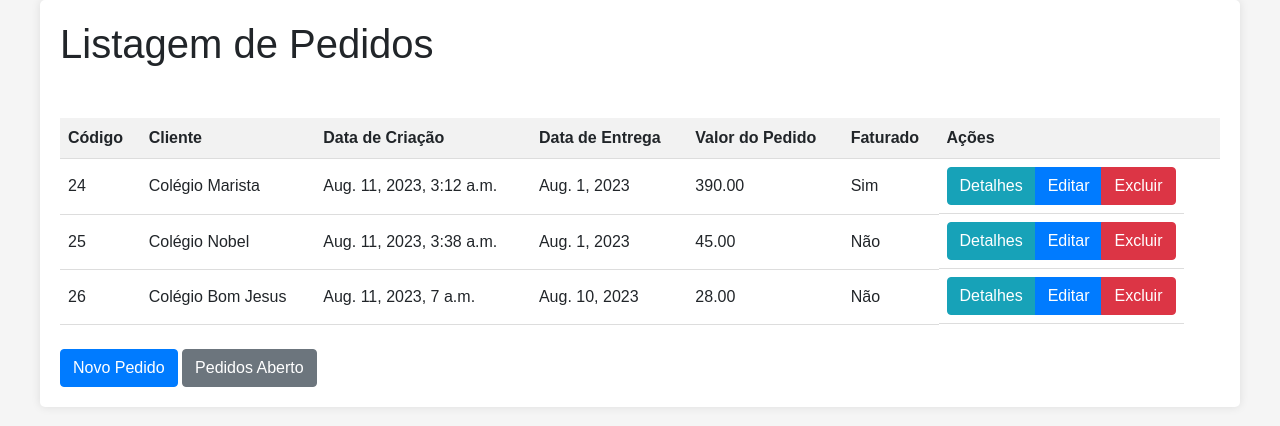
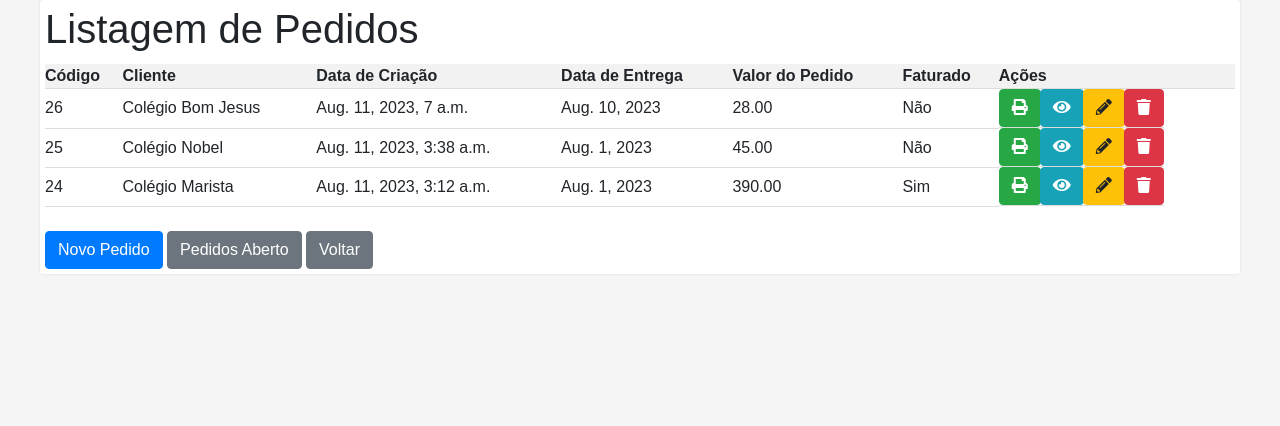
Before and after one commit to zucajunior/lecoq, a Django app: page /pedidos/ in a window 1280 px wide. Shown: the top 426 px of the page. Run offline with Django 4.2, Linux system fonts and the light colour scheme; data comes from the database, SQL or seed files in the repository; some libraries are stand-ins or nearby versions.

Commit message:
atualizando QUARTA 12:10

```diff
--- a/lecoq2/templates/listar_pedidos.html
+++ b/lecoq2/templates/listar_pedidos.html
@@ -1,8 +1,10 @@
 <!DOCTYPE html>
 <html>
 <head>
+    <link rel="stylesheet" href="https://cdnjs.cloudflare.com/ajax/libs/font-awesome/5.15.3/css/all.min.css">
     <title>Listagem de Pedidos</title>
     <link rel="stylesheet" href="https://stackpath.bootstrapcdn.com/bootstrap/4.5.2/css/bootstrap.min.css">
+    <script src="https://code.jquery.com/jquery-3.6.0.min.js"></script>
     <style>
         /* Estilos personalizados aqui */
         body {
@@ -12,19 +14,28 @@
         .container {
             max-width: 1200px;
             margin: 0 auto;
-            padding: 20px;
+            padding: 5px;
             background-color: #fff;
-            border-radius: 5px;
-            box-shadow: 0px 0px 10px rgba(0, 0, 0, 0.1);
+            border-radius: 3px;
+            box-shadow: 0px 0px 3px rgba(0, 0, 0, 0.1);
         }
         /* Estilos para a tabela */
+        .table-container {
+            position: relative;
+            overflow: auto;
+        }
+        .fixed-header {
+            position: absolute;
+            top: 0;
+            display: none;
+        }
         table {
             width: 100%;
             border-collapse: collapse;
-            margin-top: 50px;
+            margin-top: 3px;
         }
         th, td {
-            padding: 8px;
+            padding: 0px;
             text-align: left;
             border-bottom: 1px solid #ddd;
         }
@@ -40,35 +51,66 @@
         .btn-group {
             margin-right: 3px;
         }
-        /* Estilo personalizado para a tabela de pedidos */
-        .table-pedidos {
-            width: 100%;
-            border-collapse: collapse;
-            margin-top: 50px;
-        }
-        .table-pedidos th, .table-pedidos td {
-            padding: 8px;
-            text-align: left;
-            border-bottom: 1px solid #ddd;
-        }
-        .table-pedidos th {
-            background-color: #f2f2f2;
-        }
-        .nome-cell {
-            max-width: 250px;
-            white-space: nowrap;
-            overflow: hidden;
-            text-overflow: ellipsis;
-        }
-        .btn-group {
-            margin-right: 3px;
+         .transparent-bg {
+            background-color: transparent;
+            border: none;
+            padding: 0;
         }
     </style>
 </head>
 <body>
     <div class="container">
         <h1>Listagem de Pedidos</h1>
+        <div class="table-container">
             <table class="table-pedidos">
+                <thead>
+                    <tr>
+                        <th class="sortable">Código</th>
+                        <th class="sortable">Cliente</th>
+                        <th class="sortable">Data de Criação</th>
+                        <th class="sortable">Data de Entrega</th>
+                        <th class="sortable">Valor do Pedido</th>
+                        <th>Faturado</th>
+                        <th>Ações</th>
+                    </tr>
+                </thead>
+                <tbody>
+                    {% for pedido in pedidos %}
+                        <tr>
+                            <td>{{ pedido.codigo }}</td>
+                            <td class="nome-cell">{{ pedido.cod_cliente.nome }}</td>
+                            <td>{{ pedido.data_criacao }}</td>
+                            <td>{{ pedido.data_entrega }}</td>
+                            <td>{{ pedido.valor }}</td>
+                            <td>{% if pedido.faturado %} Sim {% else %} Não {% endif %}</td>
+                            <td class="btn-group">
+                                <a href="{% url 'imprimir_pedido' pedido.codigo %}" class="btn btn-info transparent-bg">
+                                    <button type="button" class="btn btn-success ">
+                                        <i class="fas fa-print"></i>
+                                    </button>
+                                </a>
+                                <a href="{% url 'detalhes_pedido' pedido.codigo %}" class="btn btn-info transparent-bg">
+                                    <button type="button" class="btn btn-info ">
+                                        <i class="fas fa-eye"></i>
+                                    </button>
+                                </a>
+                                <a href="{% url 'editar_pedido' pedido.codigo %}" class="btn btn-primary transparent-bg">
+                                    <button type="button" class="btn btn-warning ">
+                                        <i class="fas fa-pencil-alt"></i>
+                                    </button>
+                                </a>
+                                <a href="{% url 'excluir_pedido' pedido.codigo %}" class="btn btn-danger transparent-bg">
+                                    <button type="button" class="btn btn-danger ">
+                                        <i class="fas fa-trash"></i>
+                                    </button>
+                                </a>
+                            </td>
+                        </tr>
+                    {% endfor %}
+                </tbody>
+            </table>
+            <table class="table-pedidos fixed-header">
+                <thead>
                     <tr>
                         <th>Código</th>
                         <th>Cliente</th>
@@ -78,25 +120,45 @@
                         <th>Faturado</th>
                         <th>Ações</th>
                     </tr>
-            {% for pedido in pedidos %}
-                <tr>
-                    <td>{{ pedido.codigo }}</td>
-                    <td class="nome-cell">{{ pedido.cod_cliente.nome }}</td>
-                    <td>{{ pedido.data_criacao }}</td>
-                    <td>{{ pedido.data_entrega }}</td>
-                    <td>{{ pedido.valor }}</td>
-                    <td>{% if pedido.faturado %} Sim {% else %} Não {% endif %}</td>
-                    <td class="btn-group">
-                        <a href="{% url 'detalhes_pedido' pedido.codigo %}" class="btn btn-info">Detalhes</a>
-                        <a href="{% url 'editar_pedido' pedido.codigo %}" class="btn btn-primary">Editar</a>
-                        <a href="{% url 'excluir_pedido' pedido.codigo %}" class="btn btn-danger">Excluir</a>
-                    </td>
-                </tr>
-            {% endfor %}
+                </thead>
             </table>
+        </div>
         <br>
         <a href="{% url 'cadastrar_pedido' %}" class="btn btn-primary">Novo Pedido</a>
         <a href="{% url 'pedidos_aberto' %}" class="btn btn-secondary">Pedidos Aberto</a>
+        <button class="btn btn-secondary" onclick="goBack()">Voltar</
+
     </div>
+    <script>
+        function goBack() {
+            window.history.back();
+        }
+
+        $(document).ready(function() {
+            $(".sortable").click(function() {
+                const table = $(this).parents("table").eq(0);
+                const rows = table.find("tbody tr").toArray().sort(compareRows($(this).index()));
+                this.asc = !this.asc;
+                if (!this.asc) {
+                    rows.reverse();
+                }
+                for (let i = 0; i < rows.length; i++) {
+                    table.find("tbody").append(rows[i]);
+                }
+            });
+
+            function compareRows(index) {
+                return function(a, b) {
+                    const valA = getCellValue(a, index);
+                    const valB = getCellValue(b, index);
+                    return $.isNumeric(valA) && $.isNumeric(valB) ? valA - valB : valA.toString().localeCompare(valB);
+                };
+            }
+
+            function getCellValue(row, index) {
+                return $(row).children("td").eq(index).text();
+            }
+        });
+    </script>
 </body>
 </html>
--- a/lecoq2/views.py
+++ b/lecoq2/views.py
@@ -1,13 +1,124 @@
 from django.shortcuts import render, redirect, get_object_or_404
-
 from .models import Cliente, Produto, ItemIngrediente, ItemTabelaNutricional, \
     TabelaNutricionalProduto, Ingrediente, ItensPedido, Pedido
 from .forms import ClienteForm, ProdutoForm, PedidoForm, ItemTabelaNutricionalForm, \
     ItemIngredienteForm, TabelaNutricionalProdutoForm, ItemPedidoForm
-from django.shortcuts import render, get_object_or_404
 from django.http import HttpResponse
-from .models import Pedido
 from .utils import gerar_pdf_pedido  # Importe a função para gerar o PDF
+from django.http import JsonResponse
+
+
+def home(request):
+    return render(request, 'index.html')
+
+
+
+
+def editar_cliente(request, cliente_id):
+    cliente = get_object_or_404(Cliente, pk=cliente_id)
+
+    if request.method == 'POST':
+        form = ClienteForm(request.POST, instance=cliente)
+        if form.is_valid():
+            form.save()
+            return redirect('listar_clientes')
+    else:
+        form = ClienteForm(instance=cliente)
+
+    return render(request, 'editar_cliente.html', {'form': form})
+
+def excluir_cliente(request, cliente_id):
+    cliente = get_object_or_404(Cliente, pk=cliente_id)
+
+    if request.method == 'POST':
+        cliente.delete()
+        return redirect('listar_clientes')
+
+    return render(request, 'excluir_cliente.html', {'cliente': cliente})
+
+def detalhes_cliente(request, cliente_id):
+    cliente = Cliente.objects.get(pk=cliente_id)
+    return render(request, 'detalhes_cliente.html', {'cliente': cliente})
+
+def listar_clientes(request):
+    clientes = Cliente.objects.all().order_by('nome')
+    return render(request, 'listar_clientes.html', {'clientes': clientes})
+
+def cadastrar_cliente(request):
+    if request.method == 'POST':
+        form = ClienteForm(request.POST)
+        if form.is_valid():
+            form.save()
+            return redirect('listar_clientes')
+    else:
+        form = ClienteForm()
+    return render(request, 'cadastro_cliente.html', {'form': form})
+
+
+
+
+
+""" P R O D U T O S   ***   P R O D U T O S   ***   P R O D U T O S   ***   """
+
+
+def excluir_produto(request, produto_id):
+    produto = get_object_or_404(Produto, pk=produto_id)
+
+    if request.method == 'POST':
+        produto.delete()
+        return redirect('listar_produtos')
+
+    return render(request, 'excluir_produto.html', {'produto': produto})
+
+def editar_produto(request, produto_id):
+    produto = get_object_or_404(Produto, pk=produto_id)
+
+    if request.method == 'POST':
+        form = ProdutoForm(request.POST, instance=produto)
+        if form.is_valid():
+            form.save()
+            return redirect('listar_produtos')
+    else:
+        form = ProdutoForm(instance=produto)
+
+    return render(request, 'editar_produto.html', {'form': form})
+
+def cadastrar_produto(request):
+    if request.method == 'POST':
+        form = ProdutoForm(request.POST)
+        if form.is_valid():
+            form.save()
+            return redirect('listar_produtos')  # Redirecionar para a lista de produtos após o cadastro
+    else:
+        form = ProdutoForm()
+    return render(request, 'cadastrar_produto.html', {'form': form})
+
+def detalhes_produto(request, produto_id):
+    produto = get_object_or_404(Produto, pk=produto_id)
+    return render(request, 'detalhes_produto.html', {'produto': produto})
+
+def listar_produtos(request):
+    produtos = Produto.objects.all().order_by('nome')
+    return render(request, 'listar_produtos.html', {'produtos': produtos})
+
+
+
+
+
+
+def listar_ingredientes(request):
+    ingredientes = ItemIngrediente.objects.all().order_by('descricao')
+    return render(request, 'listar_ingredientes.html', {'ingredientes': ingredientes})
+
+def listar_nutri(request):
+    tabelas_nutricionais = ItemTabelaNutricional.objects.all()
+    return render(request, 'listar_nutri.html', {'tabelas_nutricionais': tabelas_nutricionais})
+
+
+
+
+
+""" P E D I D O S   ***   P E D I D O S   ***   P E D I D O S   ***   """
 
 def imprimir_pedido(request, pedido_id):
     pedido = get_object_or_404(Pedido, pk=pedido_id)
@@ -21,9 +132,141 @@ def imprimir_pedido(request, pedido_id):
 
     return response
 
+def pedidos_aberto(request):
+    pedidos = Pedido.objects.filter(faturado=False)
+    context = {'pedidos': pedidos}
+    return render(request, 'listar_pedidos.html', context)
 
-def home(request):
-    return render(request, 'index.html')
+def listar_pedidos(request):
+    faturado = request.GET.get('faturado')  # Obtém o valor do parâmetro 'faturado'
+
+    if faturado == 'True':
+        pedidos = Pedido.objects.order_by('-data_criacao').filter(faturado=True)
+    elif faturado == 'False':
+        pedidos = Pedido.objects.order_by('-data_criacao').filter(faturado=False)
+    else:
+        pedidos = Pedido.objects.order_by('-data_criacao').all()
+
+    return render(request, 'listar_pedidos.html', {'pedidos': pedidos})
+
+def detalhes_pedido(request, pedido_id):
+    pedido = get_object_or_404(Pedido, pk=pedido_id)
+    itens_pedido = ItensPedido.objects.filter(cod_pedido=pedido)
+    return render(request, 'detalhes_pedido.html', {'pedido': pedido, 'itens_pedido': itens_pedido})
+
+def editar_item_pedido(request, pedido_id, cod_prod):
+    pedido = get_object_or_404(Pedido, pk=pedido_id)
+    item = get_object_or_404(ItensPedido, cod_pedido=pedido, cod_prod=cod_prod)
+
+    if request.method == 'POST':
+        form = ItemPedidoForm(request.POST, instance=item)
+        if form.is_valid():
+            form.save()
+            return redirect('detalhes_pedido', pedido_id=pedido.pk)
+    else:
+        form = ItemPedidoForm(instance=item)
+
+    return render(request, 'editar_item_pedido.html', {'form': form, 'pedido': pedido, 'item': item})
+
+def excluir_item_pedido(request, pedido_id, cod_prod):
+    pedido = get_object_or_404(Pedido, pk=pedido_id)
+    item = get_object_or_404(ItensPedido, cod_pedido=pedido, cod_prod=cod_prod)
+
+    if request.method == 'POST':
+        item.delete()
+        return redirect('detalhes_pedido', pedido_id=pedido.pk)
+
+    return render(request, 'excluir_item_pedido.html', {'pedido': pedido, 'item': item})
+
+def editar_pedido(request, codigo):
+    pedido = get_object_or_404(Pedido, codigo=codigo)
+    if request.method == 'POST':
+        form = PedidoForm(request.POST, instance=pedido)
+        if form.is_valid():
+            form.save()
+            return redirect('listar_pedidos')
+    else:
+        form = PedidoForm(instance=pedido)
+    return render(request, 'editar_pedido.html', {'form': form})
+
+def excluir_pedido(request, codigo):
+    pedido = get_object_or_404(Pedido, codigo=codigo)
+    if request.method == 'POST':
+        pedido.delete()
+        return redirect('listar_pedidos')
+    return render(request, 'excluir_pedido.html', {'pedido': pedido})
+
+def cadastrar_pedido(request):
+    if request.method == 'POST':
+        form = PedidoForm(request.POST)
+        if form.is_valid():
+            pedido = form.save()
+            return redirect('detalhes_pedido', pedido_id=pedido.pk)
+    else:
+        form = PedidoForm()
+    return render(request, 'cadastrar_pedido.html', {'form': form})
+
+def cadastrar_item_pedido(request, pedido_id):
+    pedido = get_object_or_404(Pedido, pk=pedido_id)
+    if request.method == 'POST':
+        form = ItemPedidoForm(request.POST)
+        if form.is_valid():
+            produto = form.cleaned_data['cod_prod']
+            quantidade = form.cleaned_data['quantidade']
+            preco = form.cleaned_data['preco']
+            data_vencimento = form.cleaned_data['data_vencimento']
+
+            # Verifica se já existe um item do mesmo produto no pedido
+            item_existente = ItensPedido.objects.filter(cod_pedido=pedido, cod_prod=produto).first()
+
+            if item_existente:
+                # Atualiza a quantidade do item existente
+                item_existente.quantidade += quantidade
+                item_existente.save()
+            else:
+                # Cria um novo item
+                item = ItensPedido(cod_pedido=pedido, cod_prod=produto, quantidade=quantidade, preco=preco,
+                                   data_vencimento=data_vencimento)
+                item.save()
+
+            return redirect('detalhes_pedido', pedido_id=pedido.pk)
+    else:
+        print('nao entrou POST')
+
+        form = ItemPedidoForm()
+    print('chamando cadastrar html')
+
+    return render(request, 'cadastrar_item_pedido.html', {'form': form, 'pedido': pedido})
+
+def listar_itens_pedido(request):
+    itens_pedido = ItensPedido.objects.all()
+    return render(request, 'listar_itens_pedido.html', {'itens_pedido': itens_pedido})
+
+
+
+def get_preco(request, produto_id):
+    produto = Produto.objects.get(pk=produto_id)
+    return JsonResponse({'preco_custo': produto.preco_custo})
+
+
+
+
+""" N U T R I   ***   N U T R I   ***   N U T R I   ***   N U T R I   ***   N U T R I   ***   """
+
+def cadastrar_tabela_nutricional_produto(request):
+    if request.method == 'POST':
+        form = TabelaNutricionalProdutoForm(request.POST)
+        if form.is_valid():
+            form.save()
+            return redirect('listar_tabelas_nutricionais_produtos')
+    else:
+        form = TabelaNutricionalProdutoForm()
+    return render(request, 'cadastrar_tabela_nutricional_produto.html', {'form': form})
+
+def listar_tabelas_nutricionais_produto(request):
+    tabelas_nutricionais_produto = TabelaNutricionalProduto.objects.all()
+    return render(request, 'listar_tabelas_nutricionais_produto.html', {'tabelas_nutricionais_produtos': tabelas_nutricionais_produto})
+
 
 def cadastrar_ingrediente(request):
     if request.method == 'POST':
@@ -62,247 +305,3 @@ def cadastrar_tabela_nutricional(request):
     else:
         form = TabelaNutricionalProdutoForm()
     return render(request, 'cadastrar_tabela_nutricional.html', {'form': form})
-
-# Restante das visualizações (listar_pedidos, cadastrar_pedido, listar_itens_pedido, cadastrar_item_pedido) continuam iguais...
-
-
-def editar_cliente(request, cliente_id):
-    cliente = get_object_or_404(Cliente, pk=cliente_id)
-
-    if request.method == 'POST':
-        form = ClienteForm(request.POST, instance=cliente)
-        if form.is_valid():
-            form.save()
-            return redirect('listar_clientes')
-    else:
-        form = ClienteForm(instance=cliente)
-
-    return render(request, 'editar_cliente.html', {'form': form})
-
-
-def excluir_cliente(request, cliente_id):
-    cliente = get_object_or_404(Cliente, pk=cliente_id)
-
-    if request.method == 'POST':
-        cliente.delete()
-        return redirect('listar_clientes')
-
-    return render(request, 'excluir_cliente.html', {'cliente': cliente})
-
-
-def cadastrar_cliente(request):
-    if request.method == 'POST':
-        form = ClienteForm(request.POST)
-        if form.is_valid():
-            form.save()
-            return redirect('listar_clientes')
-    else:
-        form = ClienteForm()
-    return render(request, 'cadastro_cliente.html', {'form': form})
-
-def excluir_produto(request, produto_id):
-    produto = get_object_or_404(Produto, pk=produto_id)
-
-    if request.method == 'POST':
-        produto.delete()
-        return redirect('listar_produtos')
-
-    return render(request, 'excluir_produto.html', {'produto': produto})
-
-def editar_produto(request, produto_id):
-    produto = get_object_or_404(Produto, pk=produto_id)
-
-    if request.method == 'POST':
-        form = ProdutoForm(request.POST, instance=produto)
-        if form.is_valid():
-            form.save()
-            return redirect('listar_produtos')
-    else:
-        form = ProdutoForm(instance=produto)
-
-    return render(request, 'editar_produto.html', {'form': form})
-
-def cadastrar_produto(request):
-    if request.method == 'POST':
-        form = ProdutoForm(request.POST)
-        if form.is_valid():
-            form.save()
-            return redirect('listar_produtos')  # Redirecionar para a lista de produtos após o cadastro
-    else:
-        form = ProdutoForm()
-    return render(request, 'cadastrar_produto.html', {'form': form})
-
-def detalhes_produto(request, produto_id):
-    produto = get_object_or_404(Produto, pk=produto_id)
-    return render(request, 'detalhes_produto.html', {'produto': produto})
-
-def detalhes_cliente(request, cliente_id):
-    cliente = Cliente.objects.get(pk=cliente_id)
-    return render(request, 'detalhes_cliente.html', {'cliente': cliente})
-
-
-def listar_clientes(request):
-    clientes = Cliente.objects.all().order_by('nome')
-    return render(request, 'listar_clientes.html', {'clientes': clientes})
-
-
-def listar_produtos(request):
-    produtos = Produto.objects.all().order_by('nome')
-    return render(request, 'listar_produtos.html', {'produtos': produtos})
-
-def listar_ingredientes(request):
-    ingredientes = ItemIngrediente.objects.all().order_by('descricao')
-    return render(request, 'listar_ingredientes.html', {'ingredientes': ingredientes})
-
-def listar_nutri(request):
-    tabelas_nutricionais = ItemTabelaNutricional.objects.all()
-    return render(request, 'listar_nutri.html', {'tabelas_nutricionais': tabelas_nutricionais})
-
-def pedidos_aberto(request):
-    pedidos = Pedido.objects.filter(faturado=False)
-    context = {'pedidos': pedidos}
-    return render(request, 'listar_pedidos.html', context)
-
-
-def listar_pedidos(request):
-    faturado = request.GET.get('faturado')  # Obtém o valor do parâmetro 'faturado'
-
-    if faturado == 'True':
-        pedidos = Pedido.objects.filter(faturado=True)
-    elif faturado == 'False':
-        pedidos = Pedido.objects.filter(faturado=False)
-    else:
-        pedidos = Pedido.objects.all()
-
-    return render(request, 'listar_pedidos.html', {'pedidos': pedidos})
-
-
-
-
-def detalhes_pedido(request, pedido_id):
-    pedido = get_object_or_404(Pedido, pk=pedido_id)
-    itens_pedido = ItensPedido.objects.filter(cod_pedido=pedido)
-    return render(request, 'detalhes_pedido.html', {'pedido': pedido, 'itens_pedido': itens_pedido})
-
-
-def editar_item_pedido(request, pedido_id, cod_prod):
-    pedido = get_object_or_404(Pedido, pk=pedido_id)
-    item = get_object_or_404(ItensPedido, cod_pedido=pedido, cod_prod=cod_prod)
-
-    if request.method == 'POST':
-        form = ItemPedidoForm(request.POST, instance=item)
-        if form.is_valid():
-            form.save()
-            return redirect('detalhes_pedido', pedido_id=pedido.pk)
-    else:
-        form = ItemPedidoForm(instance=item)
-
-    return render(request, 'editar_item_pedido.html', {'form': form, 'pedido': pedido, 'item': item})
-
-
-def excluir_item_pedido(request, pedido_id, cod_prod):
-    pedido = get_object_or_404(Pedido, pk=pedido_id)
-    item = get_object_or_404(ItensPedido, cod_pedido=pedido, cod_prod=cod_prod)
-
-    if request.method == 'POST':
-        item.delete()
-        return redirect('detalhes_pedido', pedido_id=pedido.pk)
-
-    return render(request, 'excluir_item_pedido.html', {'pedido': pedido, 'item': item})
-
-
-def editar_pedido(request, codigo):
-    pedido = get_object_or_404(Pedido, codigo=codigo)
-    if request.method == 'POST':
-        form = PedidoForm(request.POST, instance=pedido)
-        if form.is_valid():
-            form.save()
-            return redirect('listar_pedidos')
-    else:
-        form = PedidoForm(instance=pedido)
-    return render(request, 'editar_pedido.html', {'form': form})
-
-
-def excluir_pedido(request, codigo):
-    pedido = get_object_or_404(Pedido, codigo=codigo)
-    if request.method == 'POST':
-        pedido.delete()
-        return redirect('listar_pedidos')
-    return render(request, 'excluir_pedido.html', {'pedido': pedido})
-
-
-
-
-
-def cadastrar_pedido(request):
-    if request.method == 'POST':
-        form = PedidoForm(request.POST)
-        if form.is_valid():
-            pedido = form.save()
-            return redirect('detalhes_pedido', pedido_id=pedido.pk)
-    else:
-        form = PedidoForm()
-    return render(request, 'cadastrar_pedido.html', {'form': form})
-
-
-def cadastrar_item_pedido(request, pedido_id):
-    pedido = get_object_or_404(Pedido, pk=pedido_id)
-    if request.method == 'POST':
-        form = ItemPedidoForm(request.POST)
-        if form.is_valid():
-            produto = form.cleaned_data['cod_prod']
-            quantidade = form.cleaned_data['quantidade']
-            preco = form.cleaned_data['preco']
-            data_vencimento = form.cleaned_data['data_vencimento']
-
-            # Verifica se já existe um item do mesmo produto no pedido
-            item_existente = ItensPedido.objects.filter(cod_pedido=pedido, cod_prod=produto).first()
-
-            if item_existente:
-                # Atualiza a quantidade do item existente
-                item_existente.quantidade += quantidade
-                item_existente.save()
-            else:
-                # Cria um novo item
-                item = ItensPedido(cod_pedido=pedido, cod_prod=produto, quantidade=quantidade, preco=preco,
-                                   data_vencimento=data_vencimento)
-                item.save()
-
-            return redirect('detalhes_pedido', pedido_id=pedido.pk)
-    else:
-        print('nao entrou POST')
-
-        form = ItemPedidoForm()
-    print('chamando cadastrar html')
-
-    return render(request, 'cadastrar_item_pedido.html', {'form': form, 'pedido': pedido})
-
-
-
-
-from django.http import JsonResponse
-from .models import Produto
-
-def get_preco(request, produto_id):
-    produto = Produto.objects.get(pk=produto_id)
-    return JsonResponse({'preco_custo': produto.preco_custo})
-
-def listar_itens_pedido(request):
-    itens_pedido = ItensPedido.objects.all()
-    return render(request, 'listar_itens_pedido.html', {'itens_pedido': itens_pedido})
-
-def cadastrar_tabela_nutricional_produto(request):
-    if request.method == 'POST':
-        form = TabelaNutricionalProdutoForm(request.POST)
-        if form.is_valid():
-            form.save()
-            return redirect('listar_tabelas_nutricionais_produtos')
-    else:
-        form = TabelaNutricionalProdutoForm()
-    return render(request, 'cadastrar_tabela_nutricional_produto.html', {'form': form})
-
-def listar_tabelas_nutricionais_produto(request):
-    tabelas_nutricionais_produto = TabelaNutricionalProduto.objects.all()
-    return render(request, 'listar_tabelas_nutricionais_produto.html', {'tabelas_nutricionais_produtos': tabelas_nutricionais_produto})
-
-# Create your views here.
```
Lines whose indentation alone changed are shown as unchanged.
